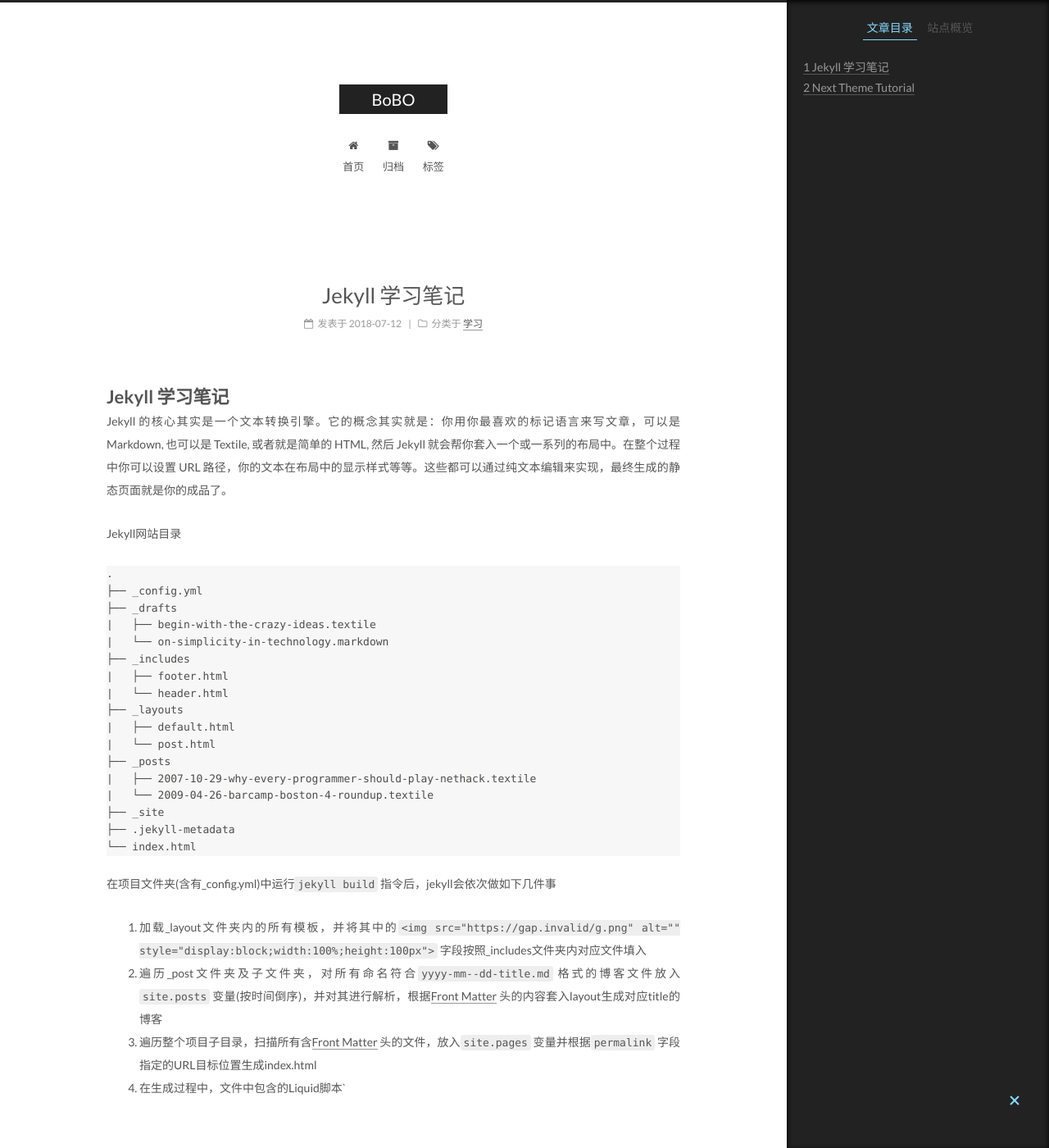
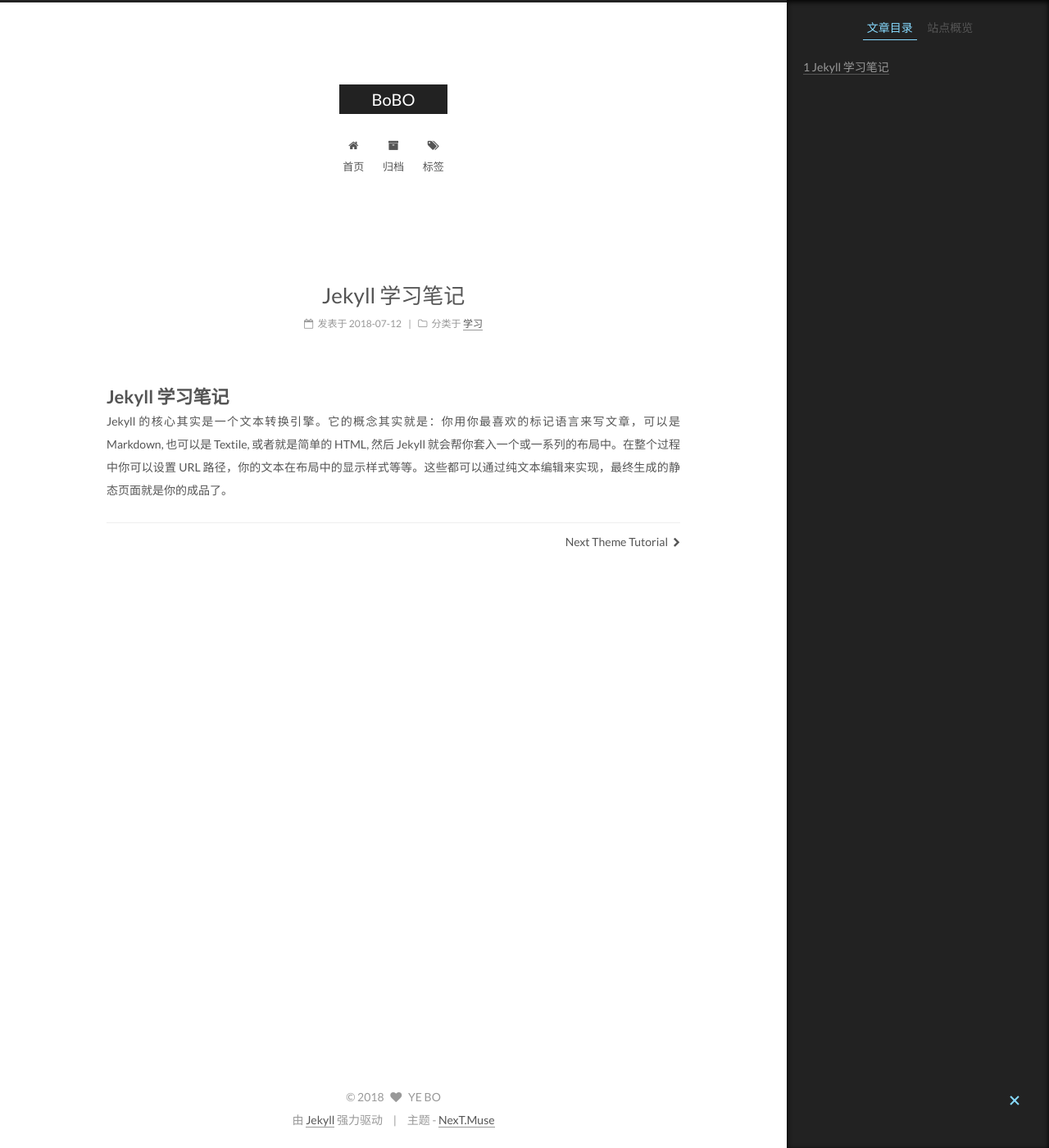
Before and after one commit to YeBo0807/YeBo0807.github.io, a Jekyll site: the page built from _posts/2018-07-12-学习.md, in a window 1280 px wide and 1400 px high. Shown: the whole window at 82% size. Built offline with Jekyll 4.4.1, drawn with Linux system fonts in a browser that asks for light colours; some of the changed text lies outside the part shown.

Commit message:
Update 2018-07-12-学习.md

````diff
--- a/_posts/2018-07-12-学习.md
+++ b/_posts/2018-07-12-学习.md
@@ -9,34 +9,3 @@ tags:
 # Jekyll 学习笔记
 
 Jekyll 的核心其实是一个文本转换引擎。它的概念其实就是：你用你最喜欢的标记语言来写文章，可以是 Markdown, 也可以是 Textile, 或者就是简单的 HTML, 然后 Jekyll 就会帮你套入一个或一系列的布局中。在整个过程中你可以设置 URL 路径，你的文本在布局中的显示样式等等。这些都可以通过纯文本编辑来实现，最终生成的静态页面就是你的成品了。
-
-Jekyll网站目录
-
-```_config.yml
-.
-├── _config.yml
-├── _drafts
-|   ├── begin-with-the-crazy-ideas.textile
-|   └── on-simplicity-in-technology.markdown
-├── _includes
-|   ├── footer.html
-|   └── header.html
-├── _layouts
-|   ├── default.html
-|   └── post.html
-├── _posts
-|   ├── 2007-10-29-why-every-programmer-should-play-nethack.textile
-|   └── 2009-04-26-barcamp-boston-4-roundup.textile
-├── _site
-├── .jekyll-metadata
-└── index.html
-```
-
-在项目文件夹(含有_config.yml)中运行`jekyll build` 指令后，jekyll会依次做如下几件事
-
-1. 加载_layout文件夹内的所有模板，并将其中的`{% include xxxx.html %}` 字段按照_includes文件夹内对应文件填入
-2. 遍历_post文件夹及子文件夹，对所有命名符合`yyyy-mm--dd-title.md` 格式的博客文件放入`site.posts` 变量(按时间倒序)，并对其进行解析，根据[Front Matter](https://jekyllrb.com/docs/frontmatter/) 头的内容套入layout生成对应title的博客
-3. 遍历整个项目子目录，扫描所有含[Front Matter](https://jekyllrb.com/docs/frontmatter/) 头的文件，放入`site.pages` 变量并根据`permalink` 字段指定的URL目标位置生成index.html
-4. 在生成过程中，文件中包含的Liquid脚本`{{ content }}` 会被解析并替换。[Liquid指令](https://shopify.github.io/liquid/basics/introduction/) 包括Object、Tag、Filter三类，其中object是变量，在解析过程中会被直接文本替。
-
-所有博客文章顶部必须有一段 [YAML 头信息](http://jekyllcn.com/docs/frontmatter/)(YAML front- matter)。在它下面，就可以选择你喜欢的格式来写文章。
````
